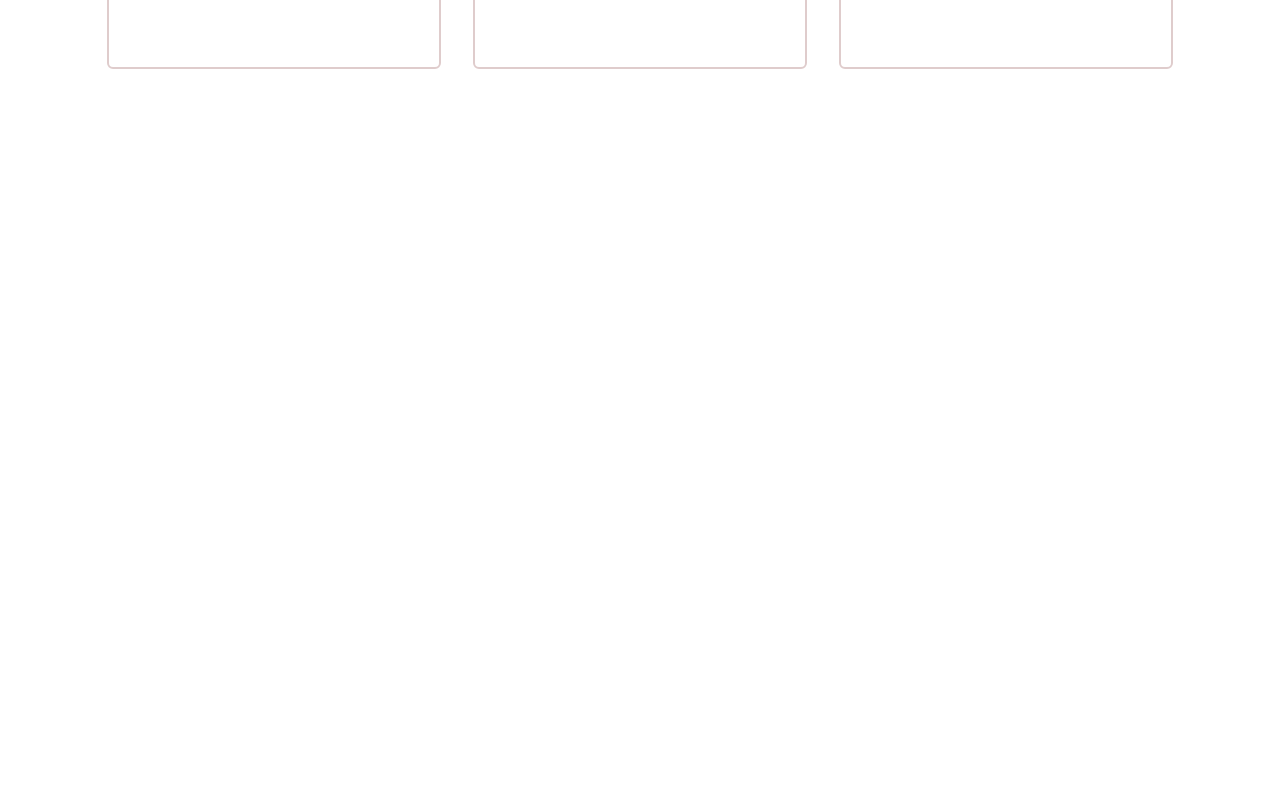
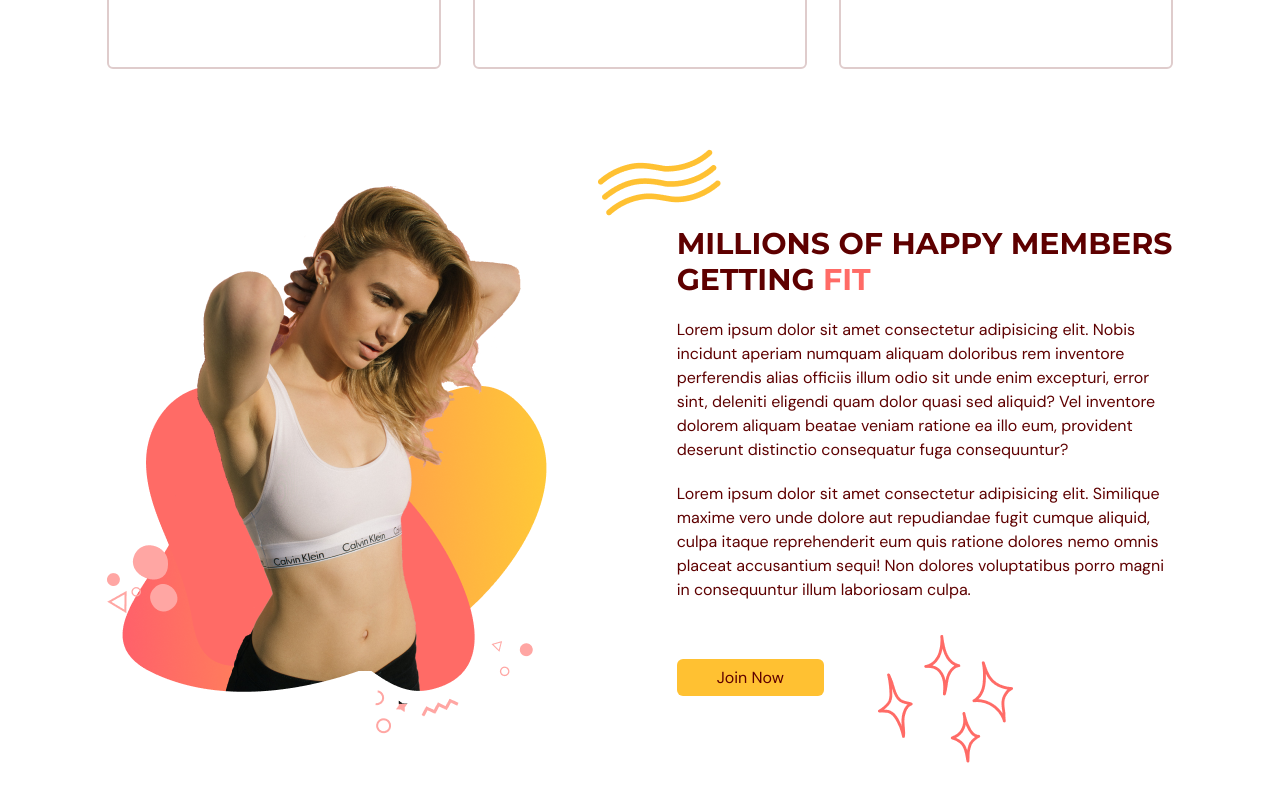
Before and after one commit to kujerocoding/typescript-practice, a React (Vite) app: page / in a window 1280 px wide. Shown: the part 1315-2115 px from the top of the page. Before the commit the page ends 1600 px from the top, so only its background shows below. Built offline with nearby package versions, Linux system fonts and the light colour scheme.

Commit message:
Add more elements to the benefits component

```diff
--- a/src/scenes/benefits/index.tsx
+++ b/src/scenes/benefits/index.tsx
@@ -3,6 +3,8 @@ import { BenefitType, SelectedPage } from "@/shared/types"
 import { HomeModernIcon, UserGroupIcon, AcademicCapIcon } from "@heroicons/react/24/solid"
 import { motion } from "framer-motion"
 import Benefit from "./Benefit"
+import ActionButton from "@/shared/ActionButton"
+import BenefitsPageGraphic from '@/assets/images/BenefitsPageGraphic.png'
 
 const benefits: Array<BenefitType> = [
   {
@@ -63,6 +65,37 @@ const Benefits = ({setSelectedPage}: Props) => {
             />
           ))}
         </motion.div>
+
+        {/* GRAPHIC and DESCRIPTION */}
+        <div className="mt-16 items-center justify-between gap-20 md:mt-28 md:flex">
+          {/* GRAPHIC */}
+         <img className="mx-auto" src={BenefitsPageGraphic} alt="benefits-page-graphic" />
+         {/* DESCRIPTION */}
+         <div>
+          {/* TITLE */}
+          <div className="relative">
+            <div className="before:absolute before:-top-20 before:-left-20 before:z-[-1] before:content-abstractwaves">
+                <div>
+                  <Htext>MILLIONS OF HAPPY MEMBERS GETTING{" "}
+                  <span className="text-primary-500">FIT</span></Htext>
+                </div>
+            </div>
+          </div>
+          {/* DESCRIPTION */}
+          <div>
+            <p className="my-5">Lorem ipsum dolor sit amet consectetur adipisicing elit. Nobis incidunt aperiam numquam aliquam doloribus rem inventore perferendis alias officiis illum odio sit unde enim excepturi, error sint, deleniti eligendi quam dolor quasi sed aliquid? Vel inventore dolorem aliquam beatae veniam ratione ea illo eum, provident deserunt distinctio consequatur fuga consequuntur?</p>
+            <p className="mb-5">Lorem ipsum dolor sit amet consectetur adipisicing elit. Similique maxime vero unde dolore aut repudiandae fugit cumque aliquid, culpa itaque reprehenderit eum quis ratione dolores nemo omnis placeat accusantium sequi! Non dolores voluptatibus porro magni in consequuntur illum laboriosam culpa.</p>
+          </div>
+          {/* BUTTON */}
+          <div className="relative mt-16">
+            <div className="before:absolute before:-bottom-20 before:right-40 before:z-[-1] before:content-sparkles">
+              <ActionButton setSelectedPage={setSelectedPage}>
+                Join Now
+              </ActionButton>
+            </div>
+          </div>
+         </div>
+        </div>
       </motion.div>
     </section>
   )
```
